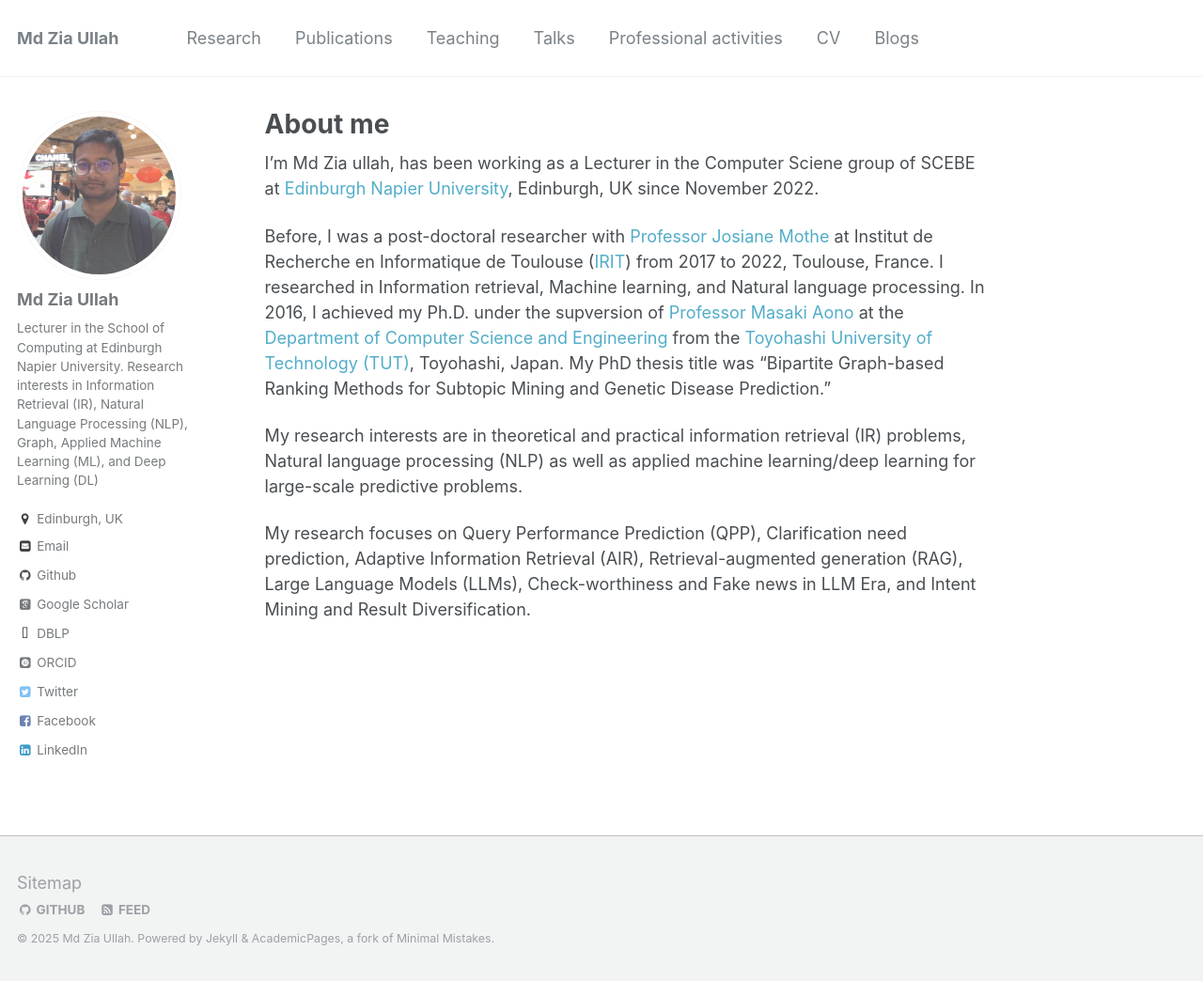
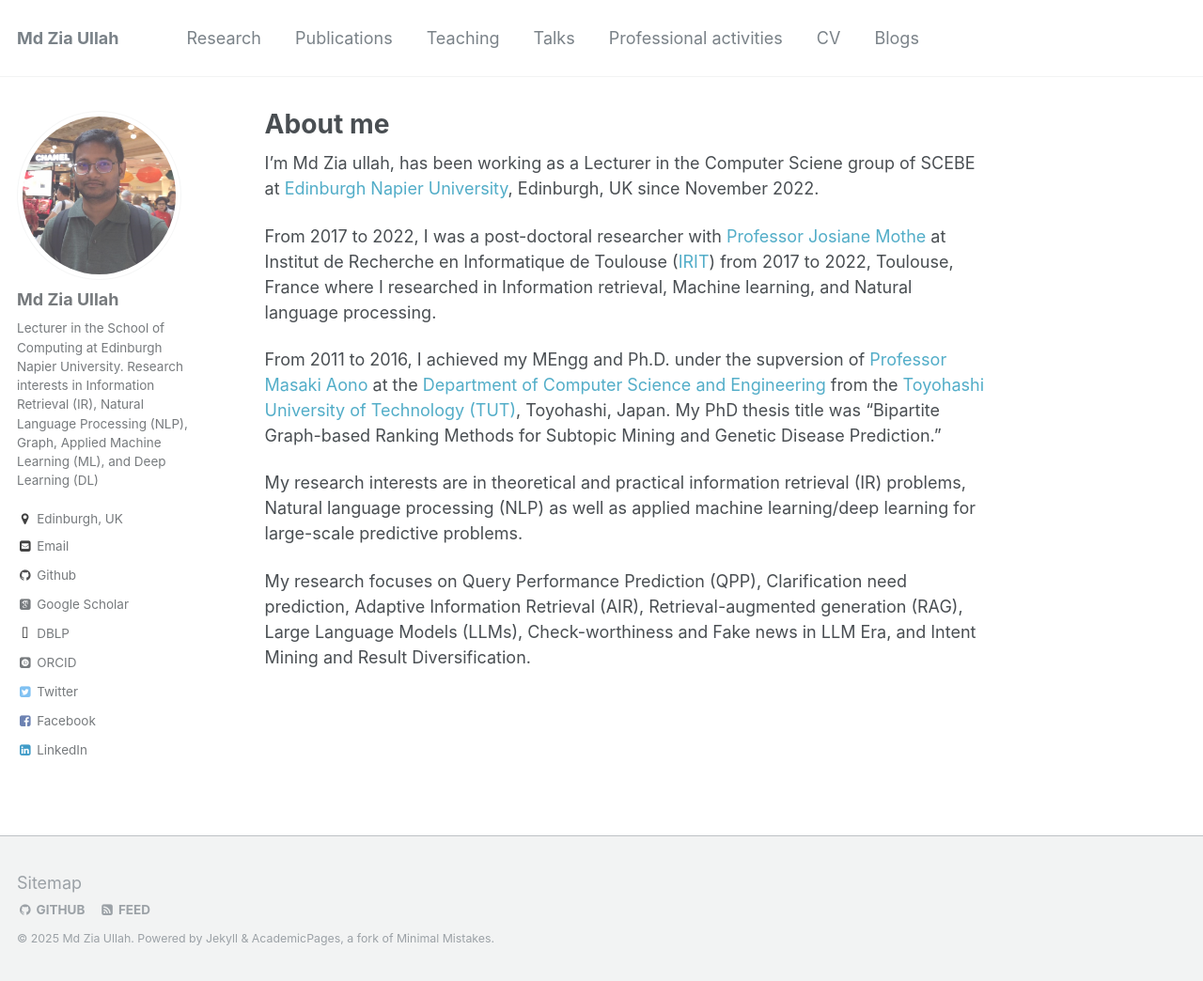
Before and after one commit to zuacubd/zuacubd.github.io, a Jekyll site: the page built from _pages/about.md, in a window 1280 px wide and 1044 px high. Shown: the whole window at 94% size. Built offline with Jekyll 4.4.1, drawn with Linux system fonts in a browser that asks for light colours; some web fonts are replaced.

Commit message:
Update about.md

```diff
--- a/_pages/about.md
+++ b/_pages/about.md
@@ -11,7 +11,9 @@ published: true
 
 I'm Md Zia ullah, has been working as a Lecturer in the Computer Sciene group of SCEBE at [Edinburgh Napier University](https://www.napier.ac.uk/), Edinburgh, UK since November 2022.
 
-Before, I was a post-doctoral researcher with [Professor Josiane Mothe](https://www.irit.fr/~Josiane.Mothe/) at Institut de Recherche en Informatique de Toulouse ([IRIT](https://www.irit.fr/ "Institut de Recherche en Informatique de Toulouse (IRIT)")) from 2017 to 2022, Toulouse, France. I researched in Information retrieval, Machine learning, and Natural language processing. In 2016, I achieved my Ph.D. under the supversion of [Professor Masaki Aono](https://www.kde.cs.tut.ac.jp/%7Eaono/) at the [Department of Computer Science and Engineering](https://www.tut.ac.jp/english/introduction/department03.html) from the [Toyohashi University of Technology (TUT)](https://www.tut.ac.jp/english/index.html), Toyohashi, Japan. My PhD thesis title was "Bipartite Graph-based Ranking Methods for Subtopic Mining and Genetic Disease Prediction."
+From 2017 to 2022, I was a post-doctoral researcher with [Professor Josiane Mothe](https://www.irit.fr/~Josiane.Mothe/) at Institut de Recherche en Informatique de Toulouse ([IRIT](https://www.irit.fr/ "Institut de Recherche en Informatique de Toulouse (IRIT)")) from 2017 to 2022, Toulouse, France where I researched in Information retrieval, Machine learning, and Natural language processing.
+
+From 2011 to 2016, I achieved my MEngg and Ph.D. under the supversion of [Professor Masaki Aono](https://www.kde.cs.tut.ac.jp/%7Eaono/) at the [Department of Computer Science and Engineering](https://www.tut.ac.jp/english/introduction/department03.html) from the [Toyohashi University of Technology (TUT)](https://www.tut.ac.jp/english/index.html), Toyohashi, Japan. My PhD thesis title was "Bipartite Graph-based Ranking Methods for Subtopic Mining and Genetic Disease Prediction."
 
 My research interests are in theoretical and practical information retrieval (IR) problems, Natural language processing (NLP) as well as applied machine learning/deep learning for large-scale predictive problems.
 
```
